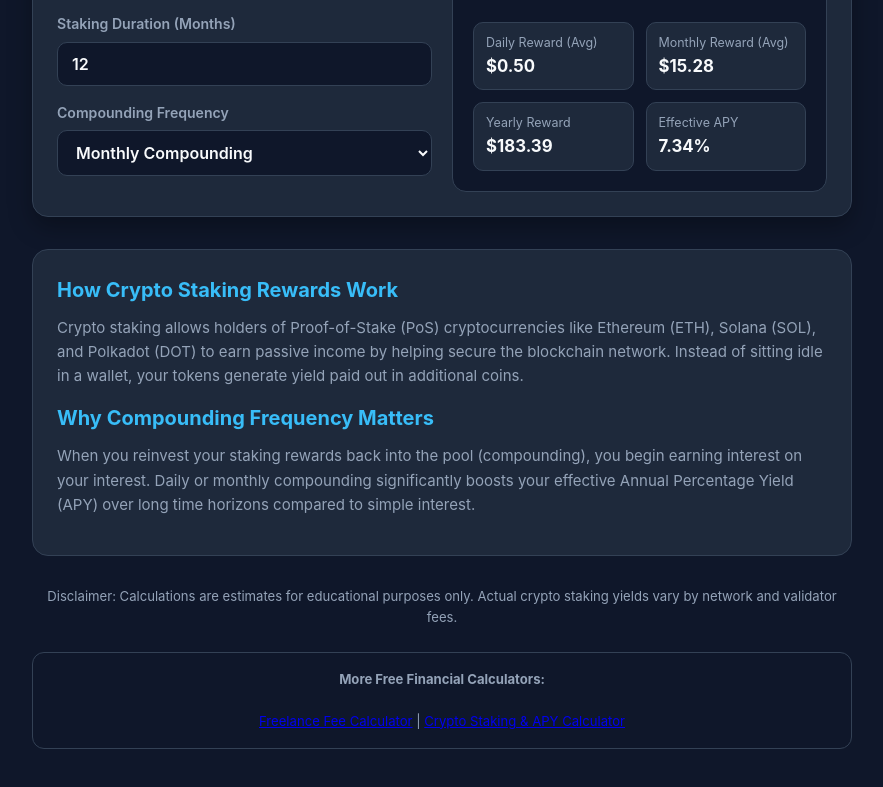
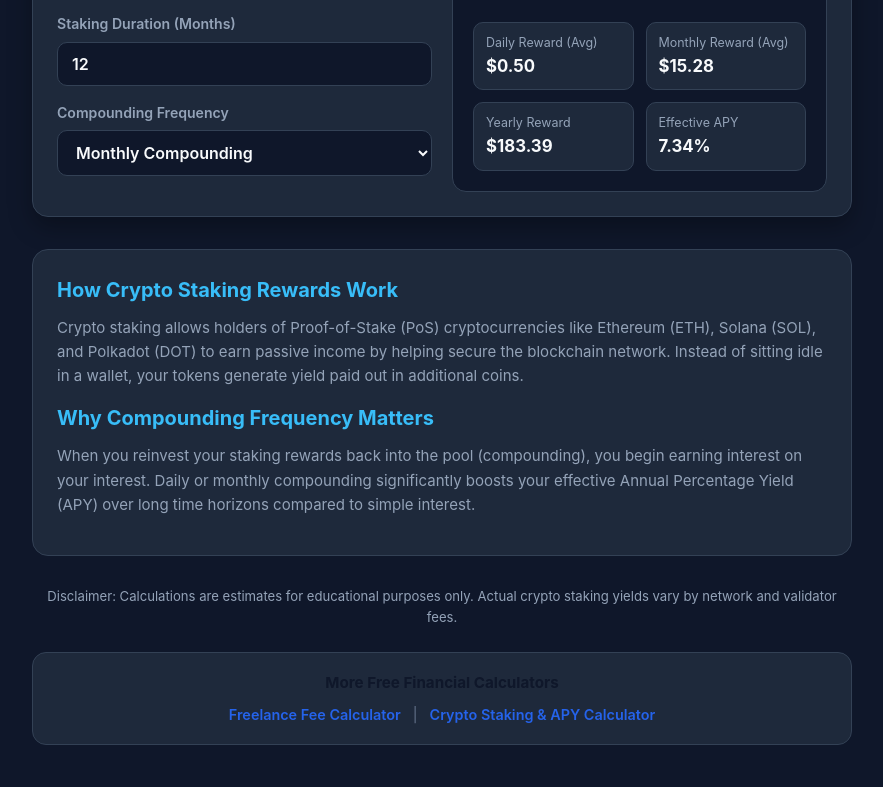
Before and after one commit to valeryivch-maker/crypto-staking-calculator, a plain HTML site: page index.html in a window 1280 px wide. Shown: the part 421-1208 px from the top of the page, without its empty margins (198-1081 px from the left). Drawn offline with Linux system fonts and the light colour scheme.

Commit message:
Update index.html

```diff
--- a/index.html
+++ b/index.html
@@ -125,11 +125,16 @@
 
   <footer>
     <p>Disclaimer: Calculations are estimates for educational purposes only. Actual crypto staking yields vary by network and validator fees.</p>
-<div style="margin-top:24px;padding:16px;border-radius:12px;border:1px solid #334155;text-align:center;">
-  <strong>More Free Financial Calculators:</strong><br><br>
-  <a href="https://valeryivch-maker.github.io/freelance-fee-calculator/" target="_blank">Freelance Fee Calculator</a> |
-  <a href="https://valeryivch-maker.github.io/crypto-staking-calculator/" target="_blank">Crypto Staking & APY Calculator</a>
-</div>
+        <div style="margin-top: 24px; padding: 18px; background: #1e293b; border-radius: 14px; border: 1px solid #334155; text-align: center;">
+        <div style="font-weight: 700; color: #0f172a; margin-bottom: 8px; font-size: 0.95rem;">More Free Financial Calculators</div>
+        <div style="font-size: 0.9rem; color: #64748b;">
+            <a href="https://valeryivch-maker.github.io/freelance-fee-calculator/" style="color: #2563eb; text-decoration: none; font-weight: 600;">Freelance Fee Calculator</a>
+            <span style="margin: 0 8px;">|</span>
+            <a href="https://valeryivch-maker.github.io/crypto-staking-calculator/" target="_blank" style="color: #2563eb; text-decoration: none; font-weight: 600;">Crypto Staking &amp; APY Calculator</a>
+        </div>
+    </div>
+
+
   </footer>
 </div>
 <script>
```
